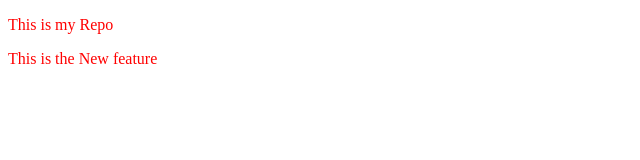
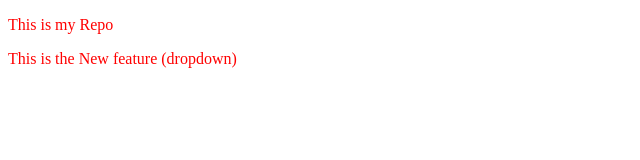
Before and after one commit to githubrishi321/localrepo, a plain HTML site: page index.html in a window 1280 px wide. Shown: the full height of the page, 0-640 px from the left. Drawn offline with Linux system fonts and the light colour scheme.

```diff
--- a/index.html
+++ b/index.html
@@ -11,7 +11,7 @@
 <body>
 
   <p>This is my Repo</p>
-  <p>This is the New feature</p>
+  <p>This is the New feature (dropdown)</p>
 
 </body>
 </html>
```
